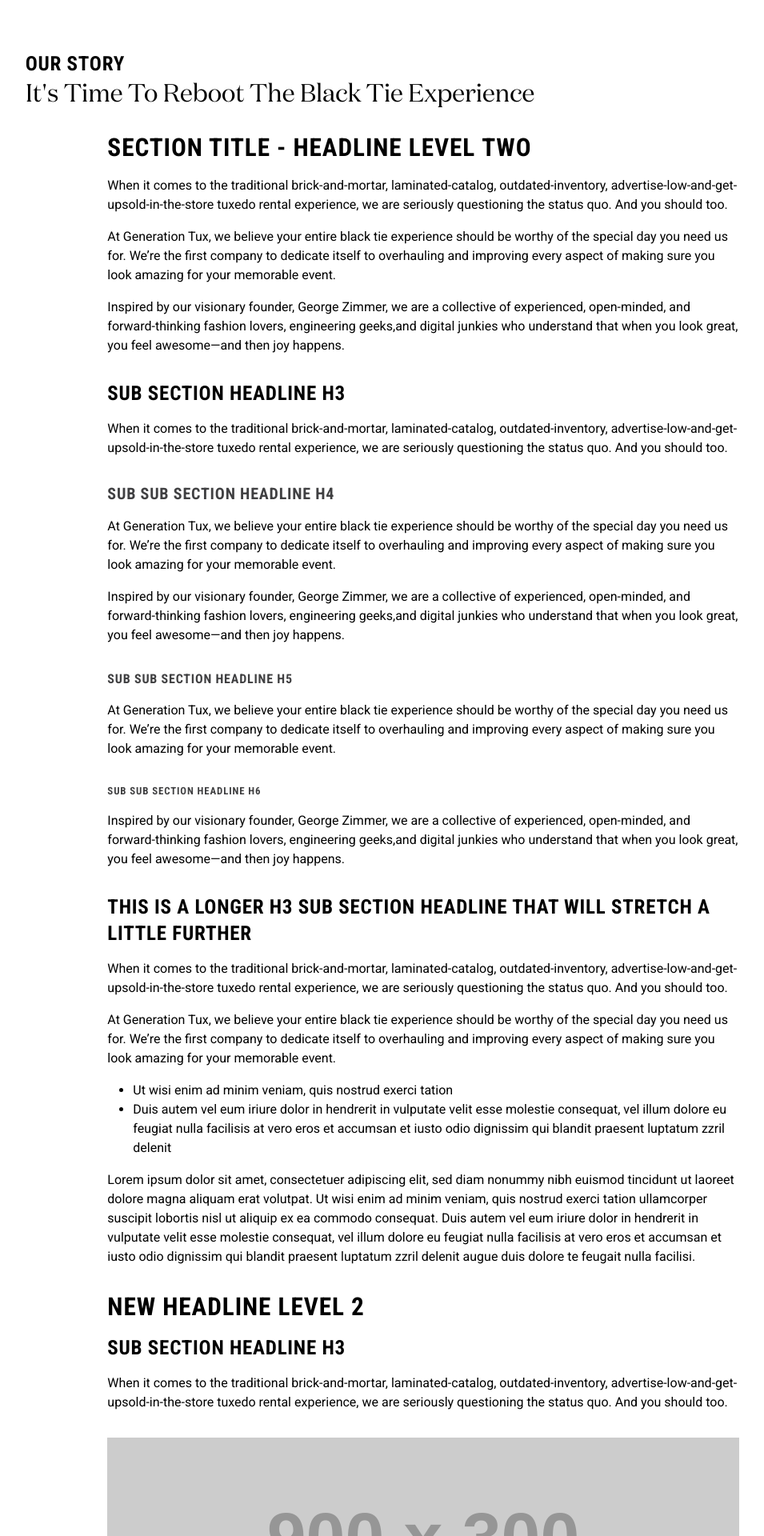
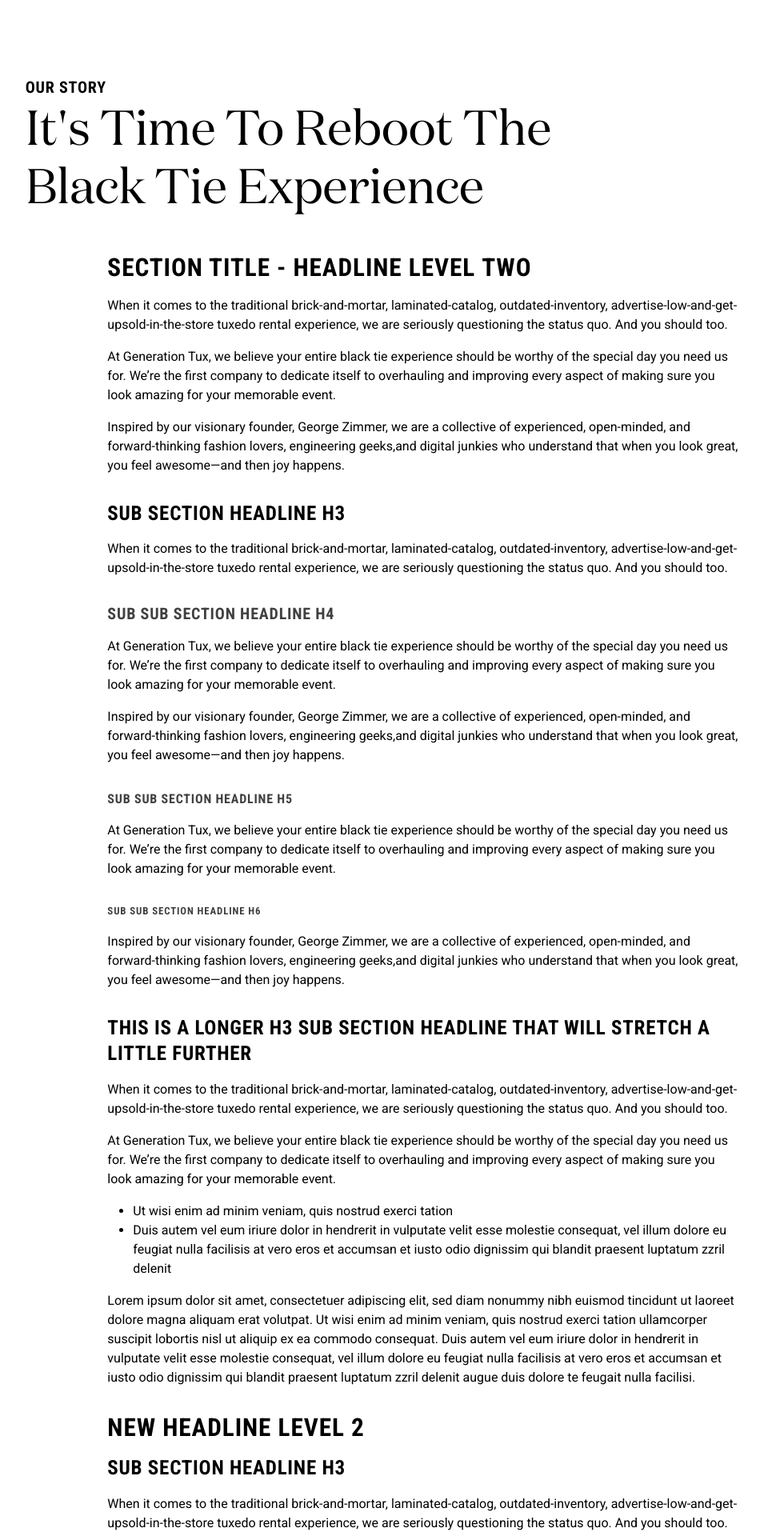
Before and after one commit to generationtux/styleguide, a Jekyll site: the page built from _modules/typography-demo.html, in a window 1280 px wide. Shown: the top 1920 px of the page at 80% size, without its empty margins (111-1066 px from the left). Built offline with Jekyll 4.4.1, drawn with Linux system fonts in a browser that asks for light colours.

Commit message:
typography adjust. creates new sticky class

```diff
--- a/_modules/typography-demo.html
+++ b/_modules/typography-demo.html
@@ -6,14 +6,16 @@
 
 <div class="row">
   <div class="col-sm-8 col-sm-offset-1">
-    <h1 class="h3">Our Story</h1>
-    <div class="h2 domd">It's Time To Reboot The Black Tie&nbsp;Experience</div>
+    <h1 class="context--copy">
+      <div class="h4">Our Story</div>
+      <div class="domd">It's Time To Reboot The Black Tie&nbsp;Experience</div>
+    </h1>
   </div>
 </div>
 
 <div class="row">
   <div class="col-sm-10 col-sm-offset-1 col-lg-8 col-lg-offset-2 body-copy">
-    <h2 class="context--copy uppercase">Section Title - Headline Level&nbsp;Two</h2>
+    <h2 class="context--copy">Section Title - Headline Level&nbsp;Two</h2>
     <p>
       When it comes to the traditional brick-and-mortar, laminated-catalog, outdated-inventory, advertise-low-and-get-upsold-in-the-store tuxedo rental experience, we are seriously questioning the status quo. And you should&nbsp;too.
     </p>
--- a/_scss/includes/_typography.scss
+++ b/_scss/includes/_typography.scss
@@ -47,6 +47,9 @@
     }
     @media(min-width: $screen-md-min) {
       font-size: 39.063px;
+    }
+    @media(min-width: $screen-lg-min) {
+      font-size: 61.035px;
     }
 }
 h2, .h2 {
--- a/_scss/theme.scss
+++ b/_scss/theme.scss
@@ -33,6 +33,7 @@
 @import "includes/panel-link";
 @import "includes/forms";
 @import "includes/modals";
+@import "includes/position";
 
 // -----------------------------------------------------------------------------
 // More style stuff.
--- a/atoms.html
+++ b/atoms.html
@@ -29,10 +29,11 @@
 
   <div class="row">
 
-    <div style="position:sticky;top:0;" class="
+    <div class="
       col-sm-3
       col-md-3
       col-lg-2
+      sticky
     ">
         <div class="row">
           <div class="col-sm-12 pusher-xs-top-xl">
```
Also changed, not shown: _scss/includes/_position.scss (added, +10 -0 lines), css/all.css.
